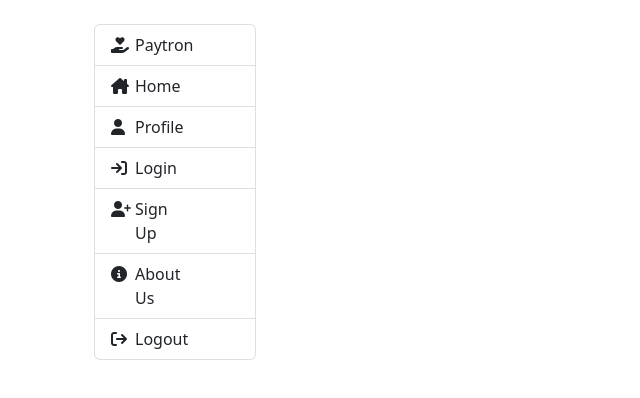
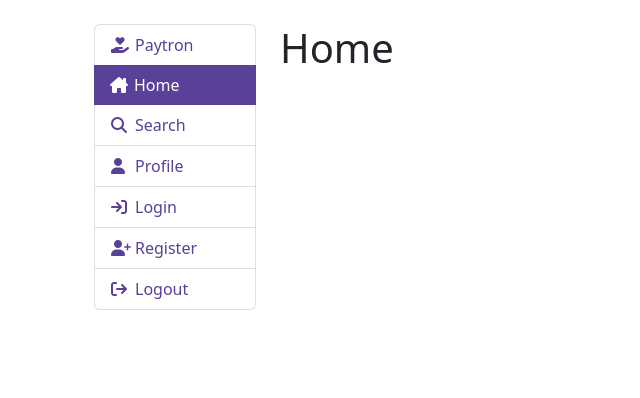
Before and after one commit to Sushith04/patron-react-web-app, a React (Create React App) app: page /home in a window 1280 px wide. Shown: the top 398 px of the page, without its empty margins (0-640 px from the left). Built offline with nearby package versions, Linux system fonts and the light colour scheme.

Commit message:
Done with Navigation, Login and Register pages

```diff
--- a/src/App.js
+++ b/src/App.js
@@ -1,7 +1,7 @@
 import {Routes, Route} from "react-router";
 import {BrowserRouter} from "react-router-dom";
 import Paytron from "./paytron";
-import SignUpComponent from "./paytron/sign-up";
+import RegisterComponent from "./paytron/register";
 import LoginComponent from "./paytron/login";
 
 function App() {
@@ -11,7 +11,8 @@ function App() {
                 <div className="container">
                     <Routes>
                         <Route path="/*" element={<Paytron/>}/>
-                        <Route path="/signup" element={<SignUpComponent/>}/>
+                        <Route path="/home/*" element={<Paytron/>}/>
+                        <Route path="/register" element={<RegisterComponent/>}/>
                         <Route path="/login" element={<LoginComponent/>}/>
                     </Routes>
                 </div>
--- a/src/index.css
+++ b/src/index.css
@@ -1,13 +1,14 @@
-body {
-  margin: 0;
-  font-family: -apple-system, BlinkMacSystemFont, 'Segoe UI', 'Roboto', 'Oxygen',
-    'Ubuntu', 'Cantarell', 'Fira Sans', 'Droid Sans', 'Helvetica Neue',
-    sans-serif;
-  -webkit-font-smoothing: antialiased;
-  -moz-osx-font-smoothing: grayscale;
+.list-group .list-group-item {
+  color: #5a4099;
 }
 
-code {
-  font-family: source-code-pro, Menlo, Monaco, Consolas, 'Courier New',
-    monospace;
+.list-group .list-group-item.active {
+    background-color: #5a4099;
+    color: white;
+  border: none;
 }
+
+.list-group .list-group-item:hover {
+  background-color: #5a4099;
+  color: white;
+}
--- a/src/navigation.js
+++ b/src/navigation.js
@@ -1,13 +1,14 @@
 import React from "react";
 import {Link} from "react-router-dom";
 import {useLocation} from "react-router";
+import "./index.css"
 
 const Navigation = () => {
     const {pathname} = useLocation()
     const paths = pathname.split('/')
     return (
         <div className="list-group">
-            <Link to="/" className={`list-group-item`}>
+            <Link to="/home" className={`list-group-item`}>
                 <div className="row">
                     <div className="col-1">
                         <i className="fa-solid fa-hand-holding-heart"></i>
@@ -17,13 +18,25 @@ const Navigation = () => {
                     </div>
                 </div>
             </Link>
-            <Link to="/" className={`list-group-item ${paths[1] === ''?'active': ''}`}>
+
+            <Link to="/home" className={`list-group-item ${paths[1] === 'home'?'active': ''}`}>
                 <div className="row">
                     <div className="col-1">
                         <i className="fa-solid fa-house-chimney"></i>
                     </div>
                     <div className="col-2">
                         <span className="d-none d-xl-block">Home</span>
+                    </div>
+                </div>
+            </Link>
+
+            <Link to="/search" className={`list-group-item ${paths[1] === 'search'?'active': ''}`}>
+                <div className="row">
+                    <div className="col-1">
+                        <i className="fa-solid fa-search"></i>
+                    </div>
+                    <div className="col-2">
+                        <span className="d-none d-xl-block">Search</span>
                     </div>
                 </div>
             </Link>
@@ -50,24 +63,13 @@ const Navigation = () => {
                 </div>
             </Link>
 
-            <Link to="/signup" className={`list-group-item ${paths[1] === 'signup'?'active': ''}`}>
+            <Link to="/register" className={`list-group-item ${paths[1] === 'register'?'active': ''}`}>
                 <div className="row">
                     <div className="col-1">
                         <i className="fa-solid fa-user-plus"></i>
                     </div>
                     <div className="col-2">
-                        <span className="d-none d-xl-block">Sign Up</span>
-                    </div>
-                </div>
-            </Link>
-
-            <Link to="/aboutus" className={`list-group-item ${paths[1] === 'aboutus'?'active': ''}`}>
-                <div className="row">
-                    <div className="col-1">
-                        <i className="fa-solid fa-circle-info"></i>
-                    </div>
-                    <div className="col-2">
-                        <span className="d-none d-xl-block">About Us</span>
+                        <span className="d-none d-xl-block">Register</span>
                     </div>
                 </div>
             </Link>
@@ -86,4 +88,4 @@ const Navigation = () => {
     )
 }
 
-export default Navigation
+export default Navigation;
--- /dev/null
+++ b/src/paytron/edit-profile/index.js
@@ -0,0 +1,10 @@
+import React from "react";
+const EditProfileComponent = () => {
+    return(
+        <>
+            <h1>Edit Profile</h1>
+            <a href="/profile">Go back</a>
+        </>
+    );
+};
+export default EditProfileComponent;
--- a/src/paytron/home/index.js
+++ b/src/paytron/home/index.js
@@ -2,7 +2,7 @@ import React from "react";
 const HomeComponent = () => {
     return(
         <>
-            <h1>hi</h1>
+            <h1>Home</h1>
         </>
     );
 };
--- a/src/paytron/index.js
+++ b/src/paytron/index.js
@@ -2,6 +2,9 @@ import React from "react";
 import {Route, Routes} from "react-router";
 import HomeComponent from "./home";
 import Navigation from "../navigation";
+import ProfileComponent from "./profile";
+import SearchComponent from "./search";
+import EditProfileComponent from "./edit-profile";
 // import {configureStore} from '@reduxjs/toolkit';
 // import {Provider} from "react-redux";
 
@@ -20,9 +23,10 @@ function Tuiter() {
                          style={{"position": "relative"}}>
                         <Routes>
                             <Route index element={<HomeComponent/>}/>
-                            {/*<Route path="ho" element={<ExploreComponent/>}/>*/}
-                            {/*<Route path="profile" element={<ProfileComponent/>}/>*/}
-                            {/*<Route path="edit-profile" element={<EditProfileComponent/>}/>*/}
+                            <Route path="home" element={<HomeComponent/>}/>
+                            <Route path="profile" element={<ProfileComponent/>}/>
+                            <Route path="search" element={<SearchComponent/>}/>
+                            <Route path="edit-profile" element={<EditProfileComponent/>}/>
                         </Routes>
                     </div>
                     <div className="d-none d-sm-none d-md-none d-lg-block col-lg-4 col-xl-4">
--- a/src/paytron/login/index.js
+++ b/src/paytron/login/index.js
@@ -15,7 +15,7 @@ const LoginComponent = () => {
                 <div className="row">
                     <div className="col-md-6 m-auto">
                         <div className="card my-5">
-                            <form action={"/"} className="card-body p-lg-4"
+                            <form action={"/home"} className="card-body p-lg-4"
                                   style={{backgroundColor: "#ebf2fa"}}>
                                 <div className="text-center">
                                     <img
@@ -43,7 +43,7 @@ const LoginComponent = () => {
                                 <div id="log-reg"
                                      className="form-text text-center mb-3 text-dark">Not
                                     Registered?&nbsp;
-                                    <a href="/signup" className="fw-bold text-decoration-none"
+                                    <a href="/register" className="fw-bold text-decoration-none"
                                        style={{color: "#5a4099"}}>
                                         Create an Account</a>
                                 </div>
--- /dev/null
+++ b/src/paytron/profile/index.js
@@ -0,0 +1,11 @@
+import React from "react";
+
+const ProfileComponent = () => {
+    return(
+        <>
+            <h1>Profile</h1>
+            <a href="/edit-profile">Edit profile</a>
+        </>
+    );
+};
+export default ProfileComponent;
--- a/src/paytron/sign-up/index.js
+++ b/src/paytron/register/index.js
@@ -2,7 +2,7 @@ import React, {useState} from "react";
 import validator from 'validator';
 import PasswordChecklist from "react-password-checklist"
 
-const SignUpComponent = () => {
+const RegisterComponent = () => {
     const [values, setValues] = useState({
                                              password: "",
                                              showPassword: false,
@@ -180,7 +180,7 @@ const SignUpComponent = () => {
                                 <div className="text-center">
                                     <input type="submit"
                                            className="btn btn-color px-5 mb-3 w-100 text-white"
-                                           value="Sign Up" style={{backgroundColor: "#5a4099"}}>
+                                           value="Register" style={{backgroundColor: "#5a4099"}}>
                                     </input>
                                 </div>
                                 <div id="reg-log"
@@ -197,4 +197,4 @@ const SignUpComponent = () => {
         </>
     );
 };
-export default SignUpComponent;
+export default RegisterComponent;
--- /dev/null
+++ b/src/paytron/search/index.js
@@ -0,0 +1,9 @@
+import React from "react";
+const SearchComponent = () => {
+    return(
+        <>
+            <h1>Search</h1>
+        </>
+    );
+};
+export default SearchComponent;
```
